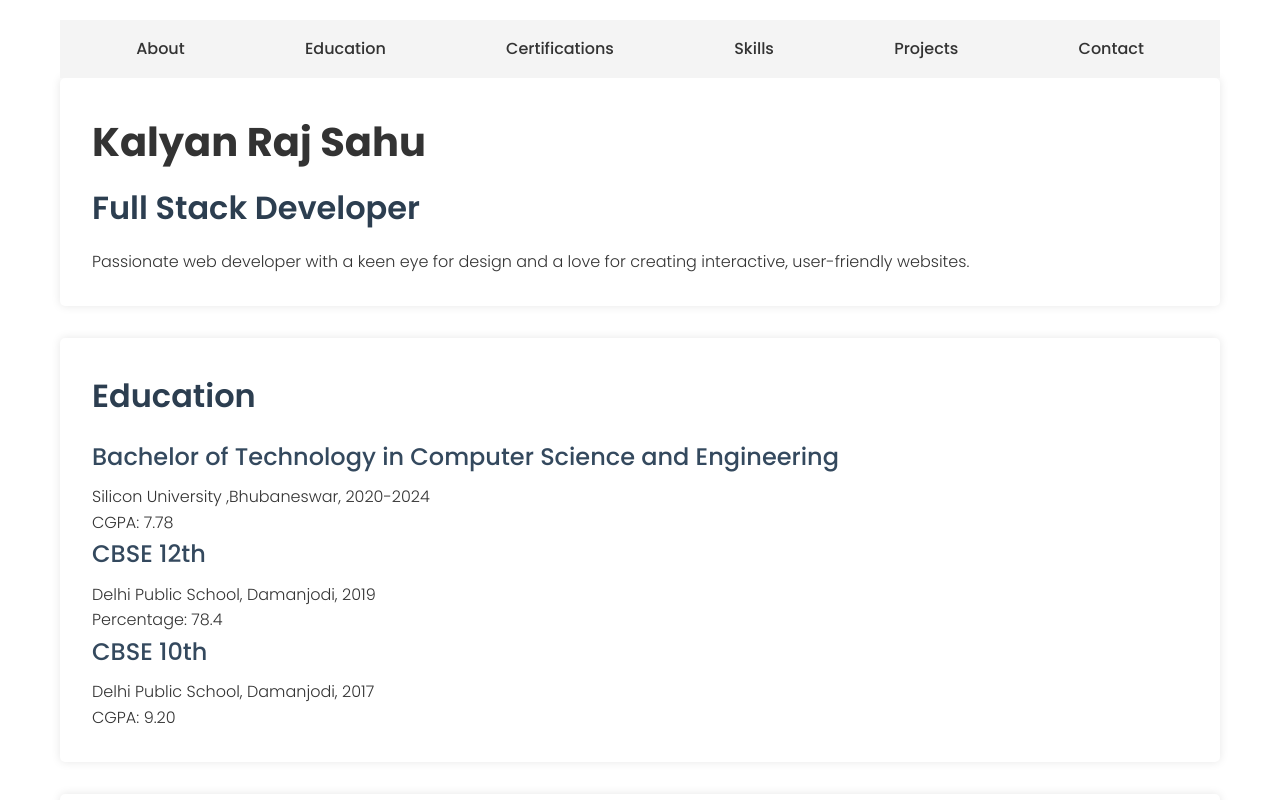
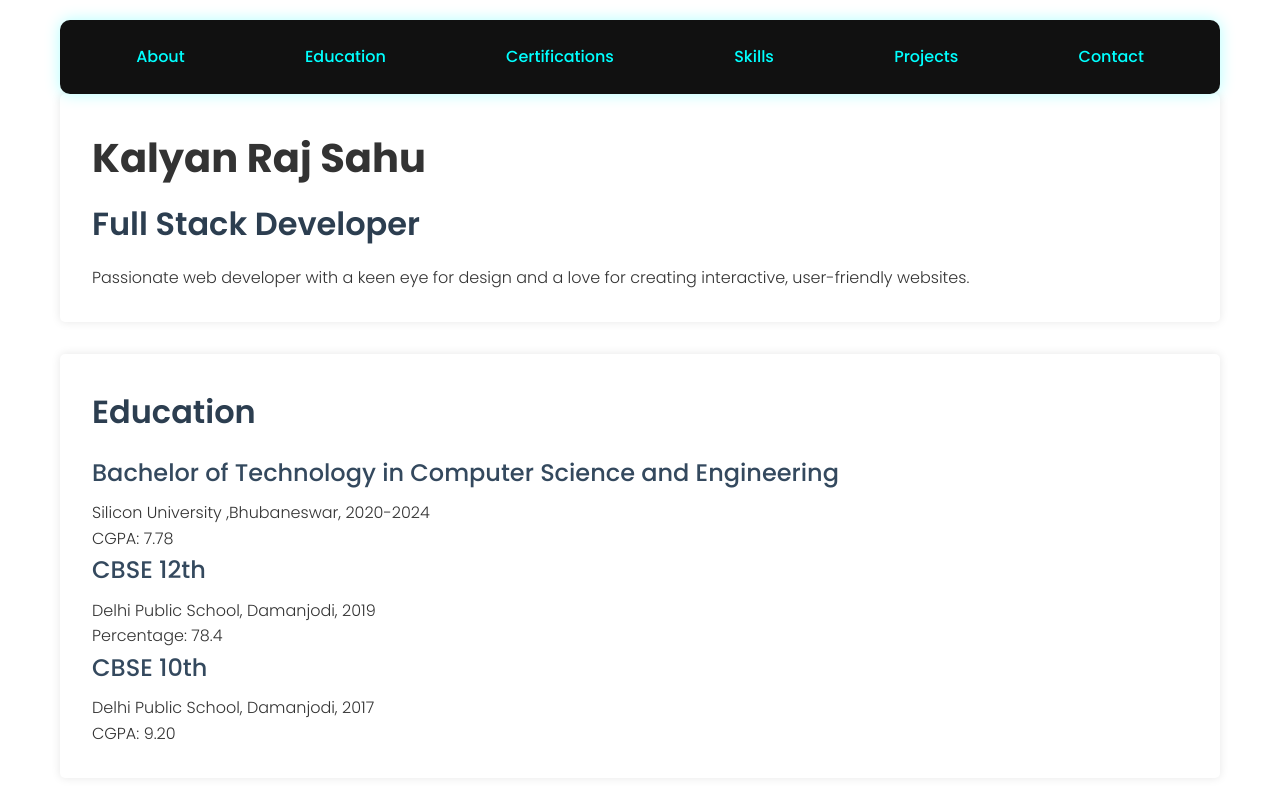
Before and after one commit to KalyanRajSahu-Snap/Interactive-Resume, a website: page index.html in a window 1280 px wide. Shown: the top 800 px of the page. Drawn offline with Linux system fonts and the light colour scheme.

Commit message:
Navbar UI improved

```diff
--- a/styles.css
+++ b/styles.css
@@ -14,11 +14,13 @@ body {
 }
 
 header {
-  background-color: #f4f4f4;
+  background-color: #111;
   padding: 1rem;
   position: sticky;
   top: 0;
   z-index: 100;
+  border-radius: 10px;
+  box-shadow: 0 0 15px rgba(0, 255, 255, 0.3);
 }
 
 nav ul {
@@ -30,12 +32,50 @@ nav ul {
 
 nav ul li {
   margin: 0 10px;
+  position: relative;
+  overflow: hidden;
+  border-radius: 8px;
+  transition: all 0.5s ease;
+}
+
+nav ul li::before {
+  content: "";
+  position: absolute;
+  top: -50%;
+  left: -50%;
+  width: 200%;
+  height: 200%;
+  background: linear-gradient(0deg, transparent, transparent 30%, rgba(0, 255, 255, 0.3));
+  transform: rotate(-45deg);
+  transition: all 0.5s ease;
+  opacity: 0;
+  z-index: -1;
+}
+
+nav ul li:hover::before {
+  opacity: 1;
+  transform: rotate(-45deg) translateY(100%);
+}
+
+nav ul li:hover {
+  transform: scale(1.05);
+  box-shadow: 0 0 10px rgba(0, 255, 255, 0.5);
 }
 
 nav ul li a {
   text-decoration: none;
-  color: #333;
+  color: #0ff;
   font-weight: 500;
+  padding: 8px 15px;
+  display: block;
+  position: relative;
+  z-index: 2;
+  transition: all 0.3s ease;
+}
+
+nav ul li a:hover {
+  color: #fff;
+  text-shadow: 0 0 5px #0ff;
 }
 
 section {
@@ -192,6 +232,8 @@ li {
 
   nav ul li {
     margin-bottom: 10px;
+    width: 80%;
+    text-align: center;
   }
 }
 
```
